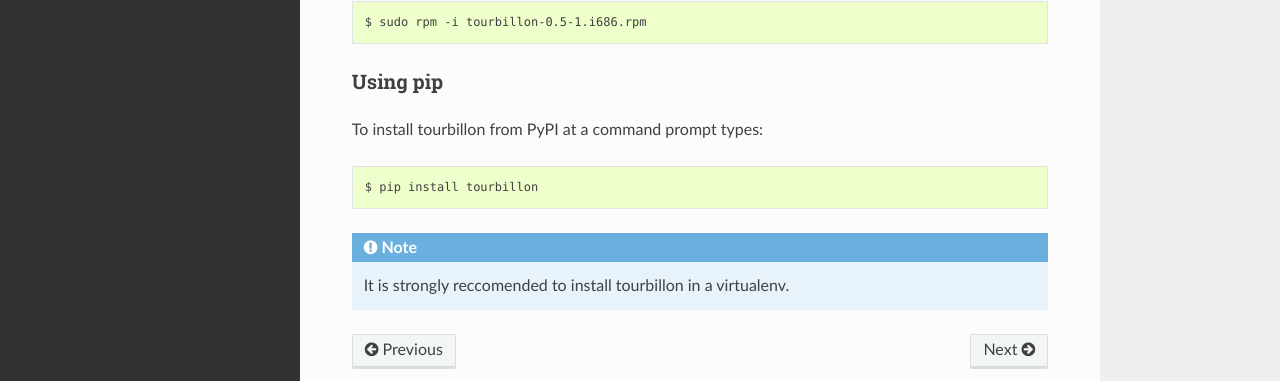
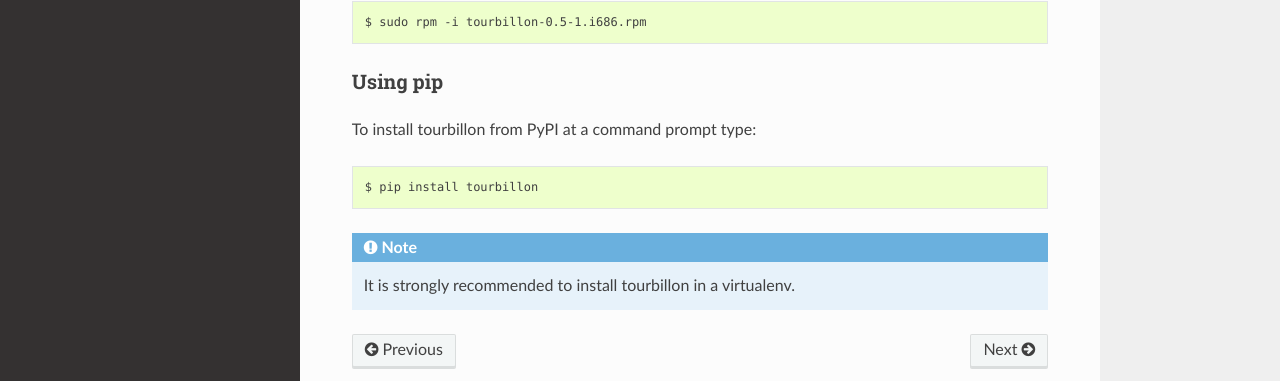
Before and after one commit to tourbillonpy/tourbillon-agent, a Sphinx documentation site: the page built from doc/source/install.rst, in a window 1280 px wide and 900 px high, scrolled down 744 px. Shown: the part 401-782 px from the top of the window. Built offline with Sphinx 7.4.7 and the Read the Docs theme 2.0.0, drawn with Linux system fonts in a browser that asks for light colours.

Commit message:
Update install.rst

```diff
--- a/doc/source/install.rst
+++ b/doc/source/install.rst
@@ -64,11 +64,11 @@
 Using pip
 ---------
 
-To install tourbillon from PyPI at a command prompt types: ::
+To install tourbillon from PyPI at a command prompt type: ::
 
 	$ pip install tourbillon
 
 
 .. note::
 
-	It is strongly reccomended to install tourbillon in a virtualenv.
+	It is strongly recommended to install tourbillon in a virtualenv.
```
